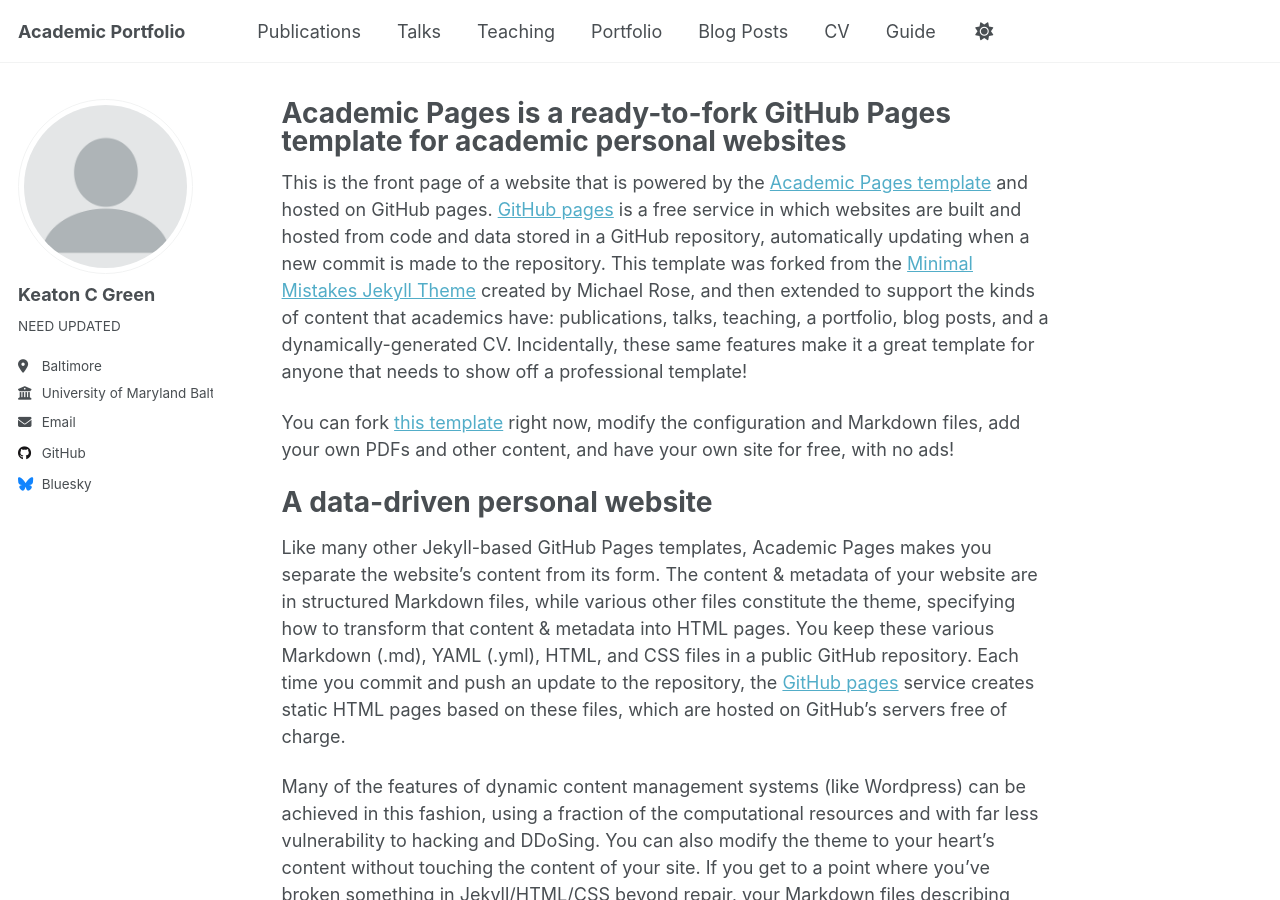
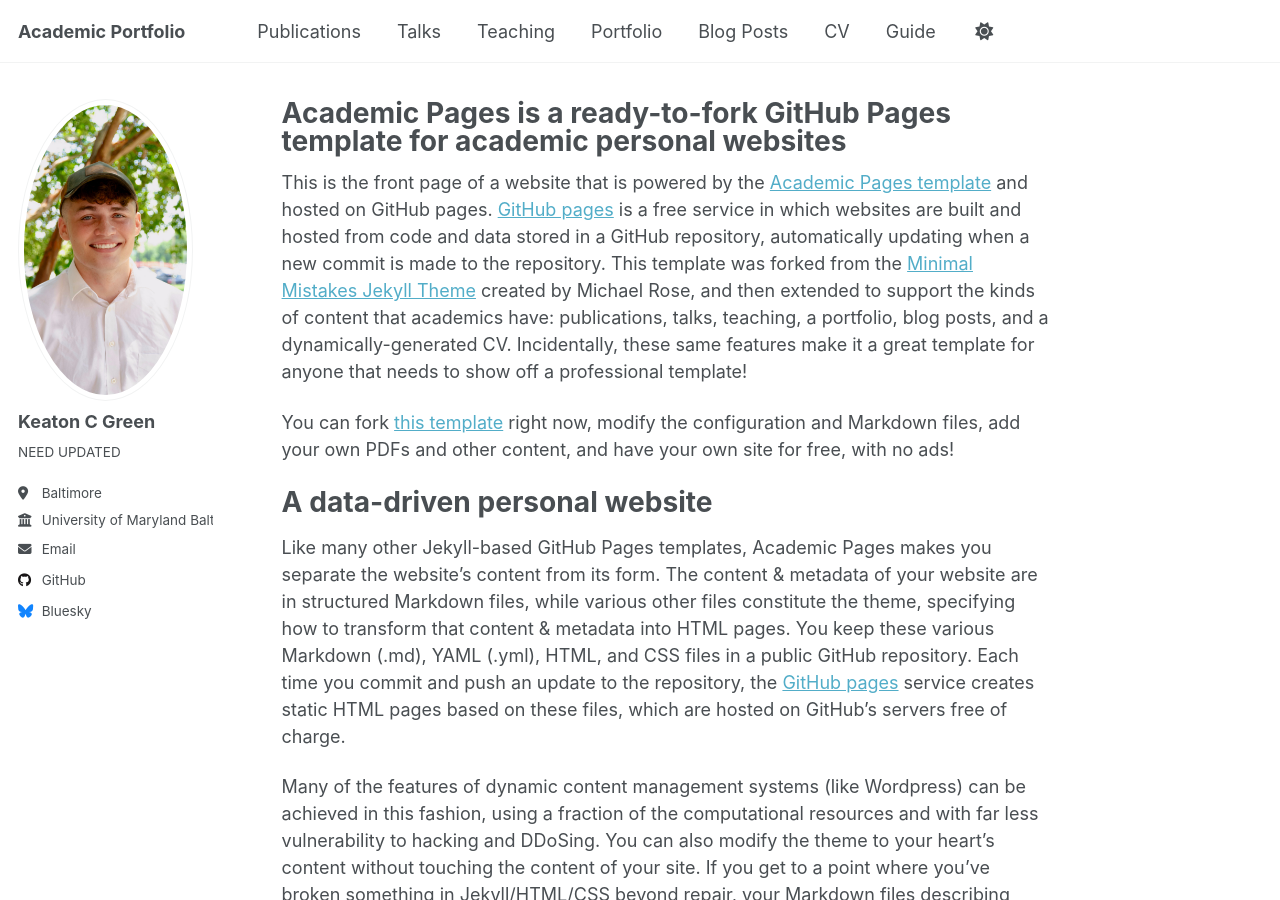
Before and after one commit to K3ATON-G1/K3ATON-G1.github.io, a Jekyll site: the page built from _pages/about.md, in a window 1280 px wide and 900 px high. Built offline with Jekyll 4.4.1, drawn with Linux system fonts in a browser that asks for light colours; a script that is not in the unit is left out.

Commit message:
Update _config.yml

```diff
--- a/_config.yml
+++ b/_config.yml
@@ -23,7 +23,7 @@ repository               : "academicpages/academicpages.github.io"
 #               Additional customization can be done by editing /_includes/author-profile.html
 author:
   # Biographic information
-  avatar           : "profile.png"
+  avatar           : "IMG_1811.JPG"
   name             : "Keaton C Green"
   pronouns         : # example: "she/her"
   bio              : "NEED UPDATED"
```
